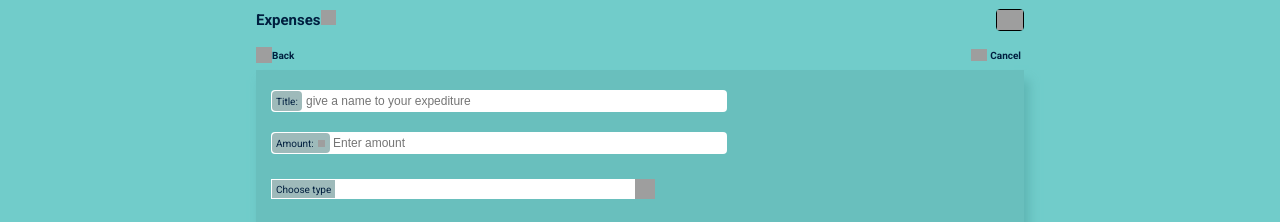
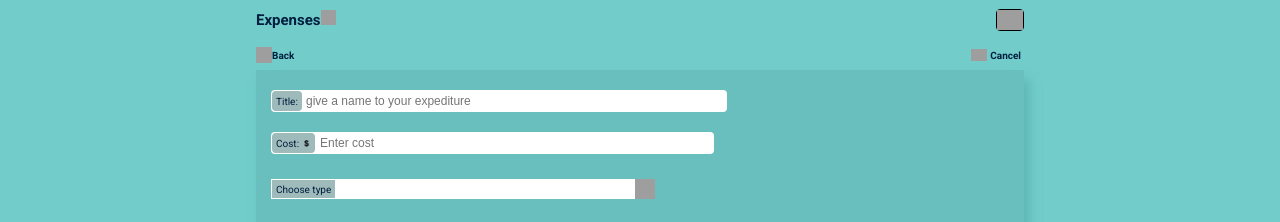
Before and after one commit to AlexLeiba/expediture, a React (Create React App) app: page /add-expense in a window 1280 px wide. Shown: the top 222 px of the page. Built offline with nearby package versions, Linux system fonts and the light colour scheme; grey boxes are pictures that could not be loaded.

Commit message:
total calc

```diff
--- a/src/Components/Card/Card.jsx
+++ b/src/Components/Card/Card.jsx
@@ -42,7 +42,7 @@ export function Card({
         {amount && (
           <WrapperQuantityAndDollar>
             <IconMoney
-              src="https://www.freepnglogos.com/uploads/dollar-sign-png/dollar-sign-dollar-symbol-signs-icons-1.png"
+              src={require("../../assets/images/dollar.png")}
               alt="dollar"
             />
             <TextQuantity>{amount ? amount : ""}</TextQuantity>
@@ -50,7 +50,7 @@ export function Card({
         )}
       </WrapperRemoveAndQuantity>
 
-      <VerticalLine backgroundColor={color ? color : ""} />
+      <VerticalLine backgroundColor={color ? color : "black"} />
     </Container>
   );
 }
--- a/src/Components/DropList/DropDownList.jsx
+++ b/src/Components/DropList/DropDownList.jsx
@@ -14,7 +14,8 @@ export function DropDownList({ onCategoryClick }) {
   return (
     <Container>
       <WrapperCard>
-        {CategoriesList.map((data) => {
+        {CategoriesList.length > 0 &&
+          CategoriesList.map((data) => {
             return (
               <CategoryCard onClick={() => onCategoryClick(data)} key={data.id}>
                 <Text>{data.title}</Text>
--- a/src/Components/ExpenseList/ExpenseList.jsx
+++ b/src/Components/ExpenseList/ExpenseList.jsx
@@ -1,4 +1,4 @@
-import React from "react";
+import React, { useEffect, useState } from "react";
 import { Card } from "../Card/Card";
 import { Container } from "./ExpenseList.style";
 import { useSelector, useDispatch } from "react-redux";
@@ -7,13 +7,31 @@ import { DeleteExpense } from "../../Redux/Actions.jsx/ExpensesActions";
 import { ToastContainer, toast } from "react-toastify";
 
 export function ExpenseList() {
+  const [totalExpense, setTotalExpense] = useState("");
+  const [removed, setRemoved] = useState(false);
   const expenseData = useSelector((state) => state.expenses);
+
   const dispatch = useDispatch();
 
   function handleRemove(id) {
     dispatch(DeleteExpense(id));
     toast("Expense removed successfully!");
+    setRemoved(true);
   }
+
+  function handleTotalCost() {
+    for (let index = 0; index < expenseData.expenseList.length; index++) {
+      let totalCost = 0;
+      expenseData.expenseList.forEach((data) => {
+        totalCost = totalCost + parseInt(data.amount);
+      });
+      setTotalExpense(totalCost);
+    }
+  }
+
+  useEffect(() => {
+    handleTotalCost();
+  }, [removed]);
 
   return (
     <Container>
@@ -31,7 +49,6 @@ export function ExpenseList() {
       {expenseData.expenseList.length > 0 ? (
         expenseData.expenseList.map((data) => {
           const timeCreated = moment(data.createdAt).fromNow();
-          console.log(data);
 
           return (
             <Card
@@ -48,6 +65,8 @@ export function ExpenseList() {
       ) : (
         <h3>You have no expenses!</h3>
       )}
+
+      <h3>Total expense: {totalExpense}</h3>
     </Container>
   );
 }
--- a/src/Components/Form/AddForm.jsx
+++ b/src/Components/Form/AddForm.jsx
@@ -14,6 +14,7 @@ import {
   WrapperDropDownTitle,
   SubmitButton,
   IconPlane,
+  DropDownExpenseTitle,
 } from "./AddForm.style";
 import { useDispatch } from "react-redux";
 import { AddExpense } from "../../Redux/Actions.jsx/ExpensesActions";
@@ -108,9 +109,9 @@ export function AddForm() {
       </InputWrapper>
       <InputWrapper>
         <WrapperText>
-          <Text>Amount:</Text>
+          <Text>Cost:</Text>
           <IconMoney
-            src="https://www.freepnglogos.com/uploads/dollar-sign-png/dollar-sign-dollar-symbol-signs-icons-1.png"
+            src={require("../../assets/images/dollar.png")}
             alt="dollar"
           />
         </WrapperText>
@@ -118,7 +119,7 @@ export function AddForm() {
           type={"number"}
           value={inputValue.amount}
           onChange={(e) => handleInputValues("amount", e.target.value)}
-          placeholder="Enter amount"
+          placeholder="Enter cost"
         />
       </InputWrapper>
 
@@ -133,7 +134,9 @@ export function AddForm() {
           alt="dollar"
         />
 
-        <DropDown />
+        <DropDown>
+          <DropDownExpenseTitle>{category.title}</DropDownExpenseTitle>
+        </DropDown>
 
         {isDropDownVisible && (
           <DropDownList onCategoryClick={handleCategoryClick} />
--- a/src/Components/Form/AddForm.style.jsx
+++ b/src/Components/Form/AddForm.style.jsx
@@ -22,7 +22,7 @@ export const InputAmount = styled.input`
   width: 50%;
   border-radius: 4px;
   border: none;
-  padding: 4px 10px 4px 62px;
+  padding: 4px 10px 4px 49px;
   font-size: 12px;
   outline: none;
   margin: 20px 0 0 15px;
@@ -122,3 +122,10 @@ export const IconPlane = styled.img`
   width: 10px;
   height: 10px;
 `;
+
+export const DropDownExpenseTitle = styled.h1`
+  font-size: 13px;
+  position: absolute;
+  left: 70px;
+  top: -6px;
+`;
--- a/src/Redux/Store/Store.jsx
+++ b/src/Redux/Store/Store.jsx
@@ -5,5 +5,5 @@ import { ExpensesReducers } from "../Reducers.jsx/ExpensesReducers";
 const reducer = combineReducers({
   expenses: ExpensesReducers,
 });
-const initialState = { expenseList: [] };
+const initialState = {};
 export const store = createStore(reducer, initialState);
```
Also changed, not shown: src/assets/images/dollar.png (added). Lines whose indentation alone changed are shown as unchanged.
